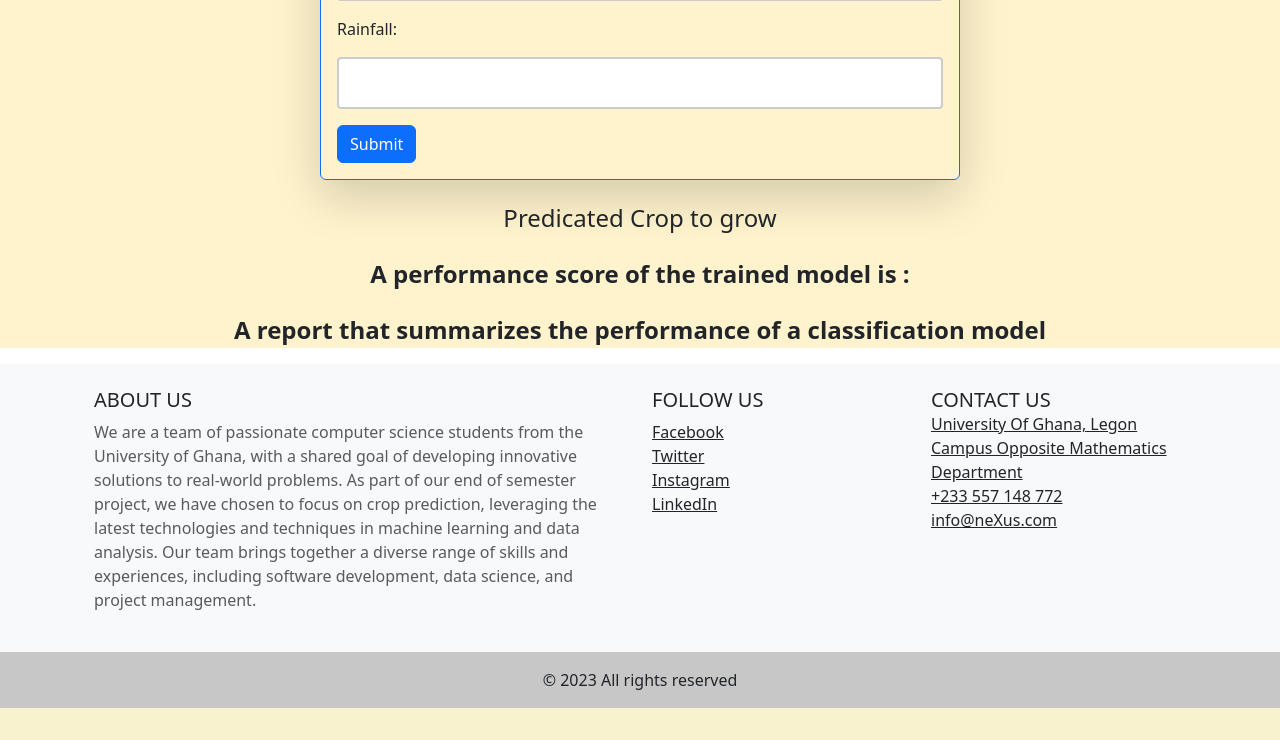
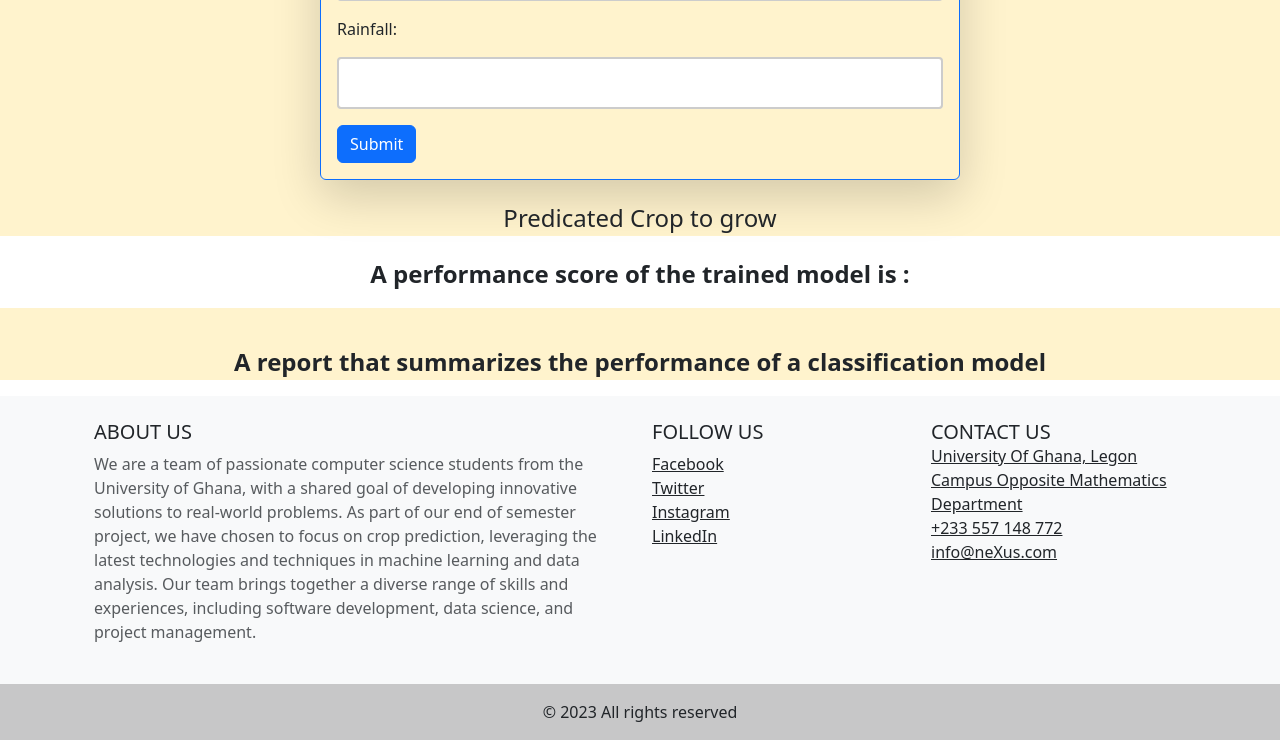
Before and after one commit to ibra15-cyber/smart_cultivation, a Flask app: page / in a window 1280 px wide. Shown: the part 1484-2224 px from the top of the page. Before the commit the page ends 2192 px from the top, so only its background shows below. Run offline with Flask 2, Linux system fonts and the light colour scheme; parts of the project's set-up code (start-up, migrations or seed data) failed here and were passed over; some libraries are stand-ins or nearby versions.

Commit message:
gunicrom

```diff
--- a/templates/index.html
+++ b/templates/index.html
@@ -159,9 +159,13 @@
         </div>
         </section>
 
+        </div>
+
+      </section>
+
       <section>
 
-        <div class="container-lg background-color()" id="score">
+            <div class="container-lg" id="score">
               <p id="result" class="fw-bold">A performance score of the trained model is : </p>
               {% if bg_score %}
               <pre class="text-tiny lead text-center pb-5">
@@ -169,10 +173,10 @@
               </pre>
               {% endif %}
             </div>
+
       </section>
 
-        <section>
-
+      <section class="pt-3 bg-warning-subtle">
         <p id="result" class="fw-bold">A report that summarizes the performance of a classification model</p>
         <div class="container-lg" id="report">
           {% if report %}
@@ -183,15 +187,7 @@
         </div>
         </section>
 
-        </div>
 
-      </section>
-
-      <section>
-        <div>
-          <!-- <h1>This is where the scores comes inside ???</h1> -->
-        </div>
-      </section>
       <section>
         <footer class="bg-light text-center text-lg-start" id="about">
           <div class="container p-4">
```
Lines whose indentation alone changed are shown as unchanged.
